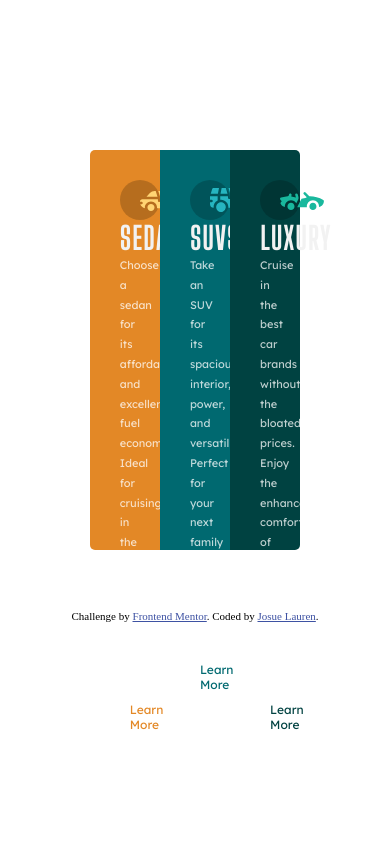
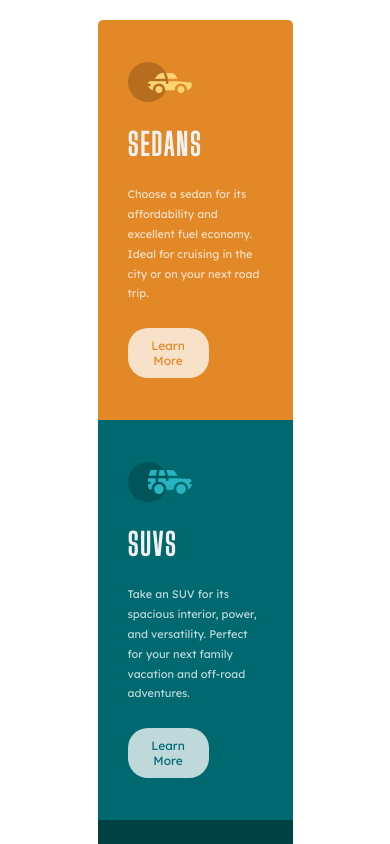
Before and after one commit to JosueLauren/3-column-preview-card-component-main, a plain HTML site: page index.html in a window 390 px wide. Shown: the top 844 px of the page. Drawn offline with Linux system fonts and the light colour scheme.

Commit message:
Finalizado a parte mobile do layout, finalizando o projeto

```diff
--- a/style.css
+++ b/style.css
@@ -6,6 +6,7 @@
   --Transparent-white: hsla(0, 0%, 100%, 0.75);
   --Very-light-gray: hsl(0, 0%, 95%);
 }
+
 *{
   margin: 0px;
   padding: 0px;
@@ -104,5 +105,33 @@
   color: var(--Transparent-white);
   border: 2px solid var(--Transparent-white);
 }
-.attribution { font-size: 11px; text-align: center; }
-.attribution a { color: hsl(228, 45%, 44%); }
+.attribution {
+    font-size: 11px;
+    text-align: center;
+}
+.attribution a {
+    color: hsl(228, 45%, 44%);
+}
+
+@media screen and (max-width: 800px) {
+    .principal {
+        width: 100%;
+        margin: 20px auto 20px;
+        height: auto;
+        flex-direction: column;
+    }
+
+    .sections-cars {
+        width: 50%;
+    }
+
+    .cars-sedans {
+        border-top-right-radius: 5px;
+        border-bottom-left-radius: 0px;
+    }
+
+    .cars-luxury {
+        border-bottom-left-radius: 5px;
+        border-top-right-radius: 0px;
+    }
+}
```
Also changed, not shown: index.html (+0 -1 lines).
